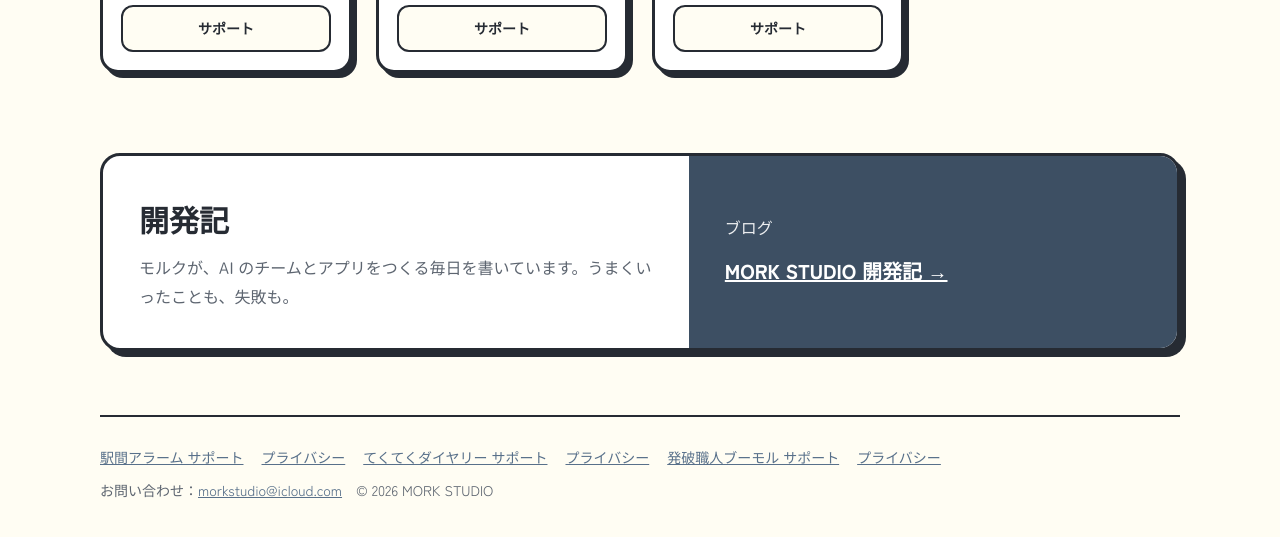
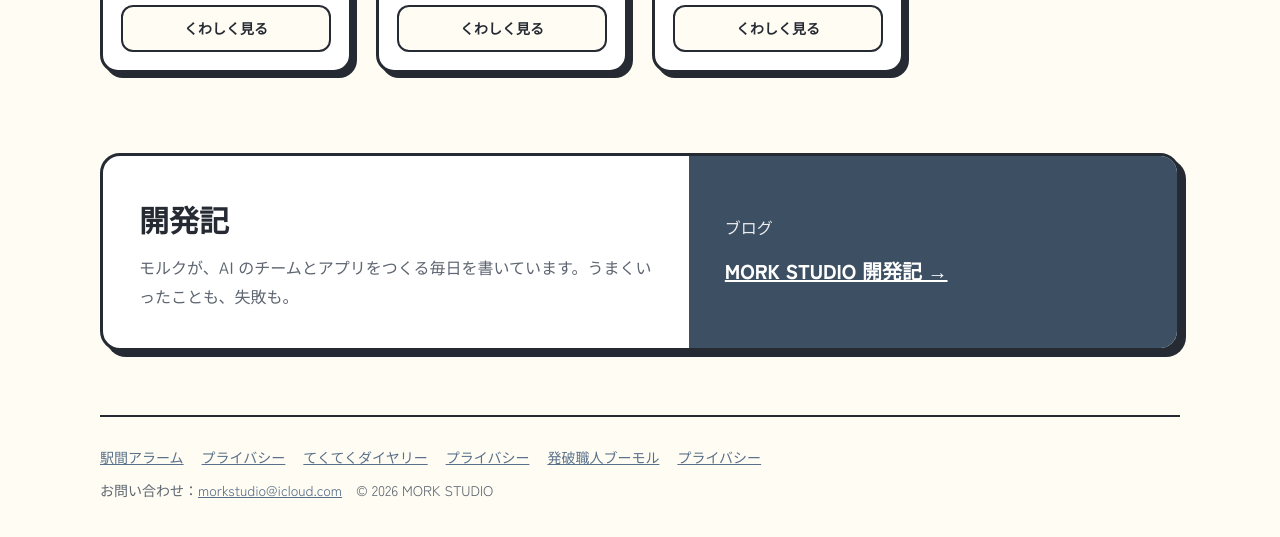
Before and after one commit to moanoco-mork/mork-studio, a plain HTML site: page index.html in a window 1280 px wide. Shown: the part 1264-1801 px from the top of the page. Drawn offline with Linux system fonts and the light colour scheme; a web font is replaced by a local one.

Commit message:
トップのアプリカードのリンクを「くわしく見る」に（紹介ページになったため）
Co-Authored-By: Claude Opus 5.5 <noreply@anthropic.com>
Claude-Session: https://claude.ai/code/session_01WoLvv3NPmbHqZGSrNw6YRV

```diff
--- a/index.html
+++ b/index.html
@@ -191,7 +191,7 @@ footer ul{list-style:none;margin:0 0 8px;padding:0;display:flex;flex-wrap:wrap;g
         el("h3", { text: a.name }),
         el("p", { text: a.catch })
       ]),
-      el("div", { class: "links" }, stores.concat([el("a", { class: "sup", href: BASE + a.id + "/", text: "サポート" })]))
+      el("div", { class: "links" }, stores.concat([el("a", { class: "sup", href: BASE + a.id + "/", text: "くわしく見る" })]))
     ]);
     grid.appendChild(card);
   });
@@ -206,7 +206,7 @@ footer ul{list-style:none;margin:0 0 8px;padding:0;display:flex;flex-wrap:wrap;g
   /* フッター：各アプリのサポートとプライバシーポリシー（既存の URL のまま） */
   var ul = document.getElementById("support-links");
   apps.forEach(function (a) {
-    ul.appendChild(el("li", {}, [el("a", { href: BASE + a.id + "/", text: a.name + " サポート" })]));
+    ul.appendChild(el("li", {}, [el("a", { href: BASE + a.id + "/", text: a.name })]));
     ul.appendChild(el("li", {}, [el("a", { href: BASE + a.id + "/privacy.html", text: "プライバシー" })]));
   });
   var staff = window.MORK_STAFF || [];
```
